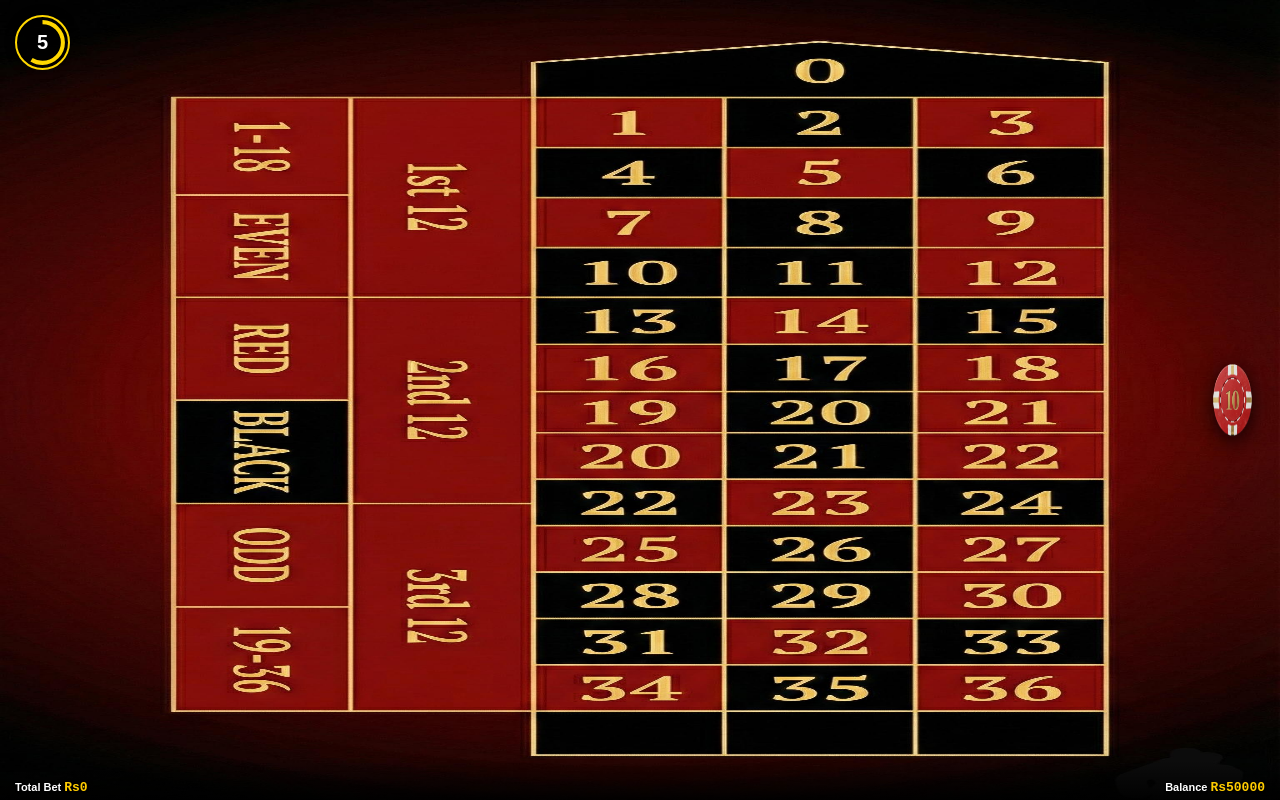
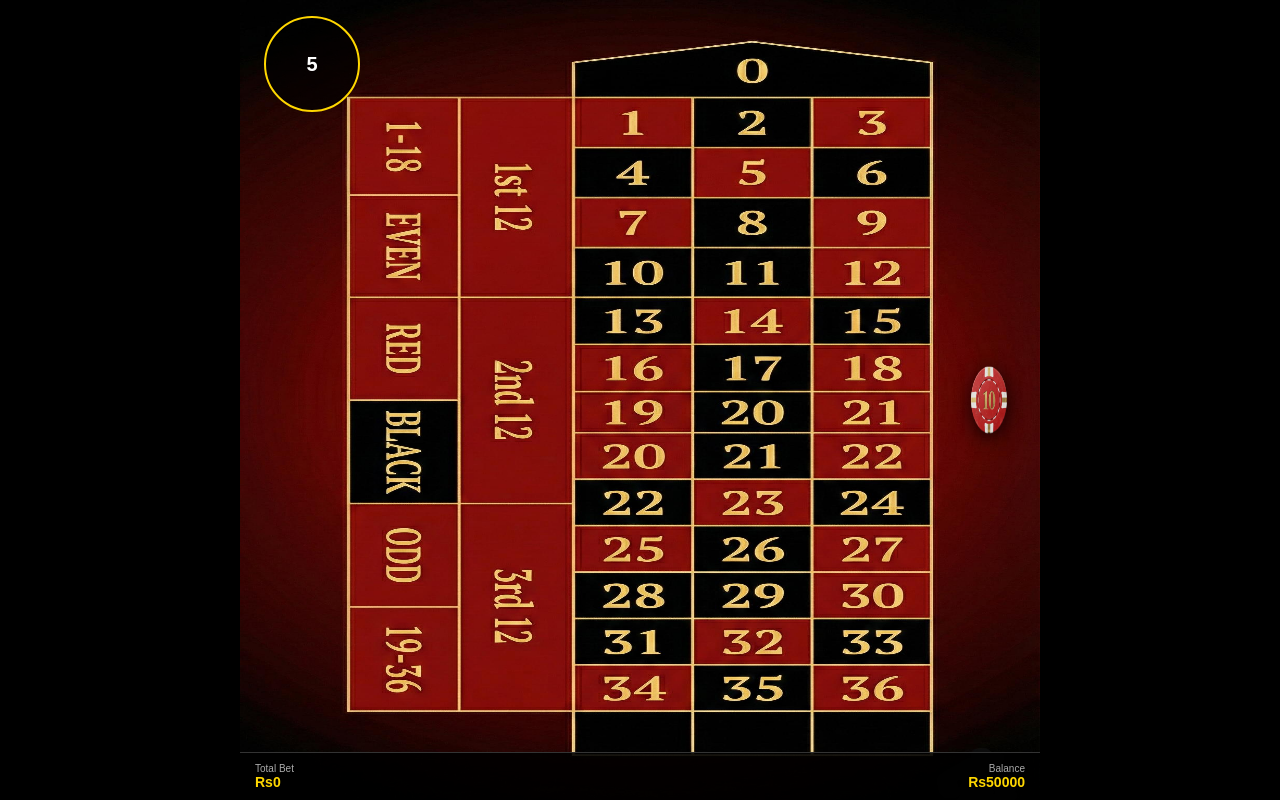
Before and after one commit to uzairop6363/Royal-Roulette-, a plain HTML site: page index.html in a window 1280 px wide. Drawn offline with Linux system fonts and the light colour scheme.

Commit message:
Update index.html

```diff
--- a/index.html
+++ b/index.html
@@ -3,371 +3,322 @@
 <head>
     <meta charset="UTF-8">
     <meta name="viewport" content="width=device-width, initial-scale=1.0, maximum-scale=1.0, user-scalable=no">
-    <title>Royal Roulette - Final Fix</title>
+    <title>Royal Roulette - Final Fixed</title>
     <style>
-        /* --- CORE --- */
-        * { box-sizing: border-box; -webkit-tap-highlight-color: transparent; }
+        /* --- 1. CORE RESET --- */
+        * { box-sizing: border-box; -webkit-tap-highlight-color: transparent; touch-action: manipulation; }
         body {
             margin: 0; padding: 0;
-            background: #120505;
-            font-family: 'Arial', sans-serif;
+            background-color: #000;
             height: 100vh; width: 100vw;
             overflow: hidden;
-            display: flex; flex-direction: column;
+            display: flex; justify-content: center; align-items: center;
+            font-family: Arial, sans-serif;
         }
 
-        /* --- 1. FULL SCREEN TABLE --- */
-        .table-view {
-            width: 100%; height: 100%;
-            position: absolute; top: 0; left: 0;
-            background: url('assets/table_dark.jpg') no-repeat center/100% 100%;
-            z-index: 10;
+        /* --- 2. THE GAME STAGE (ASPECT RATIO LOCK) --- */
+        /* Ye sabse zaroori cheez hai. Ye container game ko hamesha 9:16 shape me rakhega */
+        #game-stage {
+            position: relative;
+            width: 100vh; /* Height ke hisaab se width adjust hogi */
+            height: 100vh;
+            max-width: 100vw; /* Screen se bahar na jaye */
+            aspect-ratio: 9/16; /* Portrait Ratio Lock */
+            background: #120505;
+            box-shadow: 0 0 50px rgba(0,0,0,0.5);
+            overflow: hidden;
         }
 
-        /* --- GRID SYSTEM (Adjusted for Accuracy) --- */
+        /* Background Table Image */
+        .table-bg {
+            position: absolute; top: 0; left: 0; width: 100%; height: 100%;
+            background: url('assets/table_dark.jpg') no-repeat center/100% 100%;
+            z-index: 1;
+        }
 
-        /* Area for Numbers 1 to 36 */
-        .numbers-grid {
+        /* --- 3. PRECISE GRID SYSTEM --- */
+        /* Is grid ko maine image ke hisaab se adjust kiya hai */
+        .grid-layer {
             position: absolute;
-            top: 13.5%;      /* Image me jahan 1,2,3 shuru hoty hain */
-            left: 27%;       /* Sidebar bets ke baad */
-            width: 70%;      /* Numbers ki churai */
-            height: 73%;     /* 34,35,36 tak ki lambai */
+            top: 14%;       /* Table numbers yahan se shuru hoty hain */
+            left: 4.5%;     /* Left margin */
+            width: 91%;     /* Table width */
+            height: 72%;    /* Table height */
+            z-index: 10;
             display: grid;
-            grid-template-columns: 1fr 1fr 1fr; /* 3 Columns */
-            grid-template-rows: repeat(12, 1fr); /* 12 Rows */
+            grid-template-columns: 20% 1fr 1fr 1fr; /* Left Sidebar + 3 Number Cols */
             gap: 1px;
         }
 
-        /* Zero "0" Area */
+        /* Generic Click Zone */
+        .zone { position: relative; /* border: 1px solid rgba(255,255,0,0.1); Debug only */ }
+
+        /* Left Side Bets (1st 12, etc) */
+        .sidebar-zone { grid-column: 1; grid-row: span 4; }
+
+        /* Special Zero Zone */
         .zero-zone {
-            position: absolute; top: 6.5%; left: 27%; width: 70%; height: 6.5%;
-            z-index: 15;
+            position: absolute; top: 7.5%; left: 24%; width: 71.5%; height: 6.5%;
+            z-index: 15; /* border: 1px solid red; */
         }
 
-        /* Side Bets (Left Column) - Simplified Mapping */
-        .side-bets-container {
-            position: absolute; top: 13.5%; left: 3%; width: 23%; height: 73%;
-            display: flex; flex-direction: column;
-        }
-        .side-block-1 { height: 33.33%; width: 100%; } /* 1st 12 */
-        .side-block-2 { height: 33.33%; width: 100%; } /* 2nd 12 */
-        .side-block-3 { height: 33.33%; width: 100%; } /* 3rd 12 */
-
-        /* Click Zone Style (Debug border hata dia hai) */
-        .click-zone { position: relative; }
-
         /* Chips on Table */
-        .chip-placed {
+        .chip {
             position: absolute; top: 50%; left: 50%;
-            width: 32px; height: 32px; /* Bigger chips on table */
+            width: 80%; /* Box ke hisaab se size */
+            max-width: 35px; aspect-ratio: 1;
             transform: translate(-50%, -50%) scale(0);
-            animation: popIn 0.2s cubic-bezier(0.175, 0.885, 0.32, 1.275) forwards;
+            animation: dropIn 0.2s cubic-bezier(0.175, 0.885, 0.32, 1.275) forwards;
             pointer-events: none;
-            filter: drop-shadow(0 4px 4px rgba(0,0,0,0.8));
+            filter: drop-shadow(0 3px 5px rgba(0,0,0,0.8));
             z-index: 20;
         }
-        @keyframes popIn { to { transform: translate(-50%, -50%) scale(1); } }
+        @keyframes dropIn { to { transform: translate(-50%, -50%) scale(1); } }
 
-        /* --- 2. TIMER (TOP LEFT) --- */
+        /* --- 4. UI ELEMENTS --- */
+
+        /* Timer (Top Left) */
         .timer-badge {
-            position: absolute; top: 15px; left: 15px;
-            width: 55px; height: 55px;
-            background: rgba(0,0,0,0.8);
-            border: 2px solid #ffd700; border-radius: 50%;
-            display: flex; justify-content: center; align-items: center;
-            z-index: 50; box-shadow: 0 0 10px rgba(0,0,0,0.5);
+            position: absolute; top: 2%; left: 3%;
+            width: 12%; aspect-ratio: 1;
+            background: rgba(0,0,0,0.7); border: 2px solid gold; border-radius: 50%;
+            display: flex; justify-content: center; align-items: center; z-index: 50;
         }
-        .timer-svg { transform: rotate(-90deg); width: 100%; height: 100%; }
-        .timer-circle {
-            fill: none; stroke: #ffd700; stroke-width: 4;
-            stroke-dasharray: 125; stroke-dashoffset: 0;
-            transition: stroke-dashoffset 1s linear, stroke 0.3s;
-        }
-        .timer-text { position: absolute; color: #fff; font-weight: bold; font-size: 20px; }
-        .timer-danger .timer-circle { stroke: #ff0000; }
-        .timer-danger .timer-text { color: #ff0000; animation: pulse 0.5s infinite; }
-        @keyframes pulse { 50% { opacity: 0.5; } }
+        .timer-text { color: white; font-weight: bold; font-size: clamp(14px, 4vw, 20px); }
+        .timer-red { border-color: red; color: red; animation: blink 0.5s infinite; }
+        @keyframes blink { 50% { opacity: 0.5; } }
 
-        /* --- 3. SINGLE CHIP SELECTOR (RIGHT SIDE) --- */
-        .chip-selector-area {
-            position: absolute; right: 10px; top: 50%;
-            transform: translateY(-50%);
+        /* Right Side Chip Selector (Single Chip + Arrows) */
+        .chip-panel {
+            position: absolute; right: 2%; top: 50%; transform: translateY(-50%);
             display: flex; flex-direction: column; align-items: center; gap: 10px;
             z-index: 60;
         }
-
-        .arrow-btn {
+        .arrow {
             width: 40px; height: 40px;
             background: url('assets/btn_arrow.png') no-repeat center/contain;
-            cursor: pointer; filter: drop-shadow(0 2px 5px #000);
-            transition: transform 0.1s;
+            cursor: pointer; filter: drop-shadow(0 2px 2px #000);
         }
-        .arrow-btn.up { transform: rotate(0deg); }
-        .arrow-btn.down { transform: rotate(180deg); }
-        .arrow-btn:active { transform: scale(0.9) rotate(inherit); }
+        .arrow.down { transform: rotate(180deg); }
+        .arrow:active { transform: scale(0.9) rotate(inherit); }
 
-        /* The Main Big Chip */
-        .current-chip {
-            width: 75px; height: 75px; /* BIGGER CHIP */
-            transition: transform 0.2s cubic-bezier(0.175, 0.885, 0.32, 1.275);
+        .selected-chip-display {
+            width: 70px; height: 70px;
+            transition: transform 0.2s;
             filter: drop-shadow(0 5px 10px rgba(0,0,0,0.8));
         }
-        .chip-anim { animation: chipBounce 0.3s; }
-        @keyframes chipBounce { 0%{transform:scale(0.8);} 50%{transform:scale(1.1);} 100%{transform:scale(1);} }
+        .chip-bounce { animation: bounce 0.3s; }
+        @keyframes bounce { 0%{transform:scale(0.8);} 50%{transform:scale(1.1);} 100%{transform:scale(1);} }
 
-        /* --- 4. BOTTOM STATS (Minimal) --- */
-        .bottom-stats {
+        /* Bottom Info Bar (Minimal) */
+        .bottom-bar {
             position: absolute; bottom: 0; left: 0; width: 100%;
-            height: 40px;
-            background: linear-gradient(to top, rgba(0,0,0,0.9), transparent);
-            display: flex; align-items: flex-end; justify-content: space-between;
-            padding: 5px 15px; z-index: 60; pointer-events: none;
+            height: 6%; background: rgba(0,0,0,0.9);
+            display: flex; justify-content: space-between; align-items: center;
+            padding: 0 15px; border-top: 1px solid #333; z-index: 60;
         }
-        .stat-group { font-size: 11px; font-weight: 600; text-shadow: 0 1px 2px #000; }
-        .lbl { color: #fff; margin-right: 3px; }
-        .val { color: #ffcc00; font-size: 13px; font-family: monospace; }
+        .info-group { display: flex; flex-direction: column; }
+        .info-label { color: #aaa; font-size: 10px; }
+        .info-val { color: #ffd700; font-weight: bold; font-size: 14px; }
 
-        /* --- 5. WHEEL OVERLAY --- */
-        .wheel-overlay {
-            position: fixed; top: 0; left: 0; width: 100%; height: 100%;
+        /* Wheel Overlay */
+        .overlay {
+            position: absolute; top:0; left:0; width:100%; height:100%;
             background: rgba(0,0,0,0.95); z-index: 100;
             display: flex; justify-content: center; align-items: center;
-            opacity: 0; pointer-events: none; transition: opacity 0.5s;
+            opacity: 0; pointer-events: none; transition: 0.5s;
         }
-        .wheel-overlay.show { opacity: 1; pointer-events: auto; }
-        .wheel-group { position: relative; width: 300px; height: 300px; transform: scale(0.8); transition: 0.5s; }
-        .wheel-overlay.show .wheel-group { transform: scale(1); }
-        .wheel-img { position: absolute; top:0; left:0; width:100%; height:100%; }
-        .ball { position: absolute; top: 12%; left: 50%; width: 12px; height: 12px; background: white; border-radius: 50%; display: none; z-index:5; box-shadow: 0 0 10px white; }
-        .pointer { position: absolute; top: 0; left: 50%; transform: translateX(-50%); width: 0; height: 0; border-left: 15px solid transparent; border-right: 15px solid transparent; border-top: 25px solid gold; z-index: 10; }
+        .overlay.active { opacity: 1; pointer-events: auto; }
+        .wheel-box { position: relative; width: 85%; aspect-ratio: 1; transform: scale(0.8); transition: 0.5s; }
+        .overlay.active .wheel-box { transform: scale(1); }
+        .w-img { position: absolute; width:100%; height:100%; }
+        .pointer { position: absolute; top:-2%; left:48%; width:4%; height:8%; background:gold; clip-path: polygon(50% 100%, 0 0, 100% 0); z-index:10; }
 
         /* Win Popup */
-        .win-box {
+        .win-modal {
             position: absolute; top: 50%; left: 50%; transform: translate(-50%, -50%) scale(0);
-            width: 250px; height: 120px;
+            width: 70%; aspect-ratio: 2/1;
             background: url('assets/win_popup.png') no-repeat center/contain;
             display: flex; flex-direction: column; justify-content: center; align-items: center;
             z-index: 200; transition: 0.3s;
         }
-        .win-num { font-size: 60px; color: #fff; font-weight: 900; text-shadow: 0 0 10px gold; margin:0; }
+        .win-txt { font-size: 40px; color: gold; font-weight: 900; text-shadow: 0 2px 5px #000; margin:0; }
 
     </style>
 </head>
 <body>
 
-    <div class="table-view">
+    <div id="game-stage">
 
-        <div class="zero-zone click-zone" onclick="placeBet(0, this)"></div>
+        <div class="table-bg"></div>
 
-        <div class="side-bets-container">
-            <div class="side-block-1 click-zone" onclick="placeBet('1st12', this)"></div>
-            <div class="side-block-2 click-zone" onclick="placeBet('2nd12', this)"></div>
-            <div class="side-block-3 click-zone" onclick="placeBet('3rd12', this)"></div>
+        <div class="zero-zone zone" onclick="placeBet(0, this)"></div>
+
+        <div class="grid-layer" id="grid">
+            <div class="sidebar-zone zone" onclick="placeBet('1st12', this)"></div>
+            <div class="sidebar-zone zone" onclick="placeBet('2nd12', this)"></div>
+            <div class="sidebar-zone zone" onclick="placeBet('3rd12', this)"></div>
+
+            </div>
+
+        <div class="timer-badge" id="timerBadge">
+            <span class="timer-text" id="timer">10</span>
         </div>
 
-        <div class="numbers-grid" id="numGrid">
+        <div class="chip-panel">
+            <div class="arrow up" onclick="changeChip(1)"></div>
+            <img src="assets/chip_10.png" id="chipDisplay" class="selected-chip-display">
+            <div class="arrow down" onclick="changeChip(-1)"></div>
+        </div>
+
+        <div class="bottom-bar">
+            <div class="info-group">
+                <span class="info-label">Total Bet</span>
+                <span class="info-val">Rs<span id="betTxt">0</span></span>
             </div>
+            <div class="info-group" style="align-items: flex-end;">
+                <span class="info-label">Balance</span>
+                <span class="info-val">Rs<span id="balTxt">50000</span></span>
+            </div>
+        </div>
+
+        <div class="overlay" id="wheelLayer">
+            <div class="wheel-box">
+                <div class="pointer"></div>
+                <img src="assets/wheel_outer.png" class="w-img">
+                <img src="assets/wheel_spinner.png" class="w-img" id="spinner">
+            </div>
+            <div class="win-modal" id="winModal">
+                <h1 class="win-txt" id="winNum">0</h1>
+            </div>
+        </div>
 
     </div>
 
-    <div class="timer-badge" id="timerBadge">
-        <svg class="timer-svg" viewBox="0 0 50 50">
-            <circle class="timer-circle" cx="25" cy="25" r="20"></circle>
-        </svg>
-        <span class="timer-text" id="timerText">10</span>
-    </div>
+    <script>
+        // --- DATA ---
+        const chips = [10, 50, 100, 500, 1000];
+        const chipImgs = ['assets/chip_10.png', 'assets/chip_50.png', 'assets/chip_100.png', 'assets/chip_500.png', 'assets/chip_1k.png'];
+        let chipIdx = 0;
 
-    <div class="chip-selector-area">
-        <div class="arrow-btn up" onclick="changeChip(1)"></div>
-
-        <img src="assets/chip_10.png" id="activeChipImg" class="current-chip">
-
-        <div class="arrow-btn down" onclick="changeChip(-1)"></div>
-    </div>
-
-    <div class="bottom-stats">
-        <div class="stat-group">
-            <span class="lbl">Total Bet</span><span class="val">Rs<span id="totalBet">0</span></span>
-        </div>
-        <div class="stat-group">
-            <span class="lbl">Balance</span><span class="val">Rs<span id="balance">50000</span></span>
-        </div>
-    </div>
-
-    <div class="wheel-overlay" id="wheelView">
-        <div class="wheel-group">
-            <div class="pointer"></div>
-            <img src="assets/wheel_outer.png" class="wheel-img">
-            <img src="assets/wheel_spinner.png" class="wheel-img" id="spinner">
-            <div class="ball" id="ball"></div>
-        </div>
-        <div class="win-box" id="winModal"><div class="win-num" id="winVal">0</div></div>
-    </div>
-
-    <script>
-        // --- GAME CONFIG ---
-        const chips = [10, 50, 100, 500, 1000];
-        const chipFiles = [
-            'assets/chip_10.png', 'assets/chip_50.png', 'assets/chip_100.png',
-            'assets/chip_500.png', 'assets/chip_1k.png'
-        ];
-
-        let chipIndex = 0; // Current selected chip index
         let balance = 50000;
         let currentBet = 0;
         let bets = {};
-        let gameState = 'BETTING';
-        let timerVal = 10;
-        let timerInterval;
+        let time = 10;
+        let timerInt;
 
         window.onload = () => {
-            createGrid();
-            startTimer();
+            createTable();
+            startRound();
         };
 
-        // --- GRID GENERATION (1-36) ---
-        function createGrid() {
-            const grid = document.getElementById('numGrid');
-            // Standard Roulette Layout logic:
-            // Col 1: 3, 6, 9... (Top row visually if rotated) - Actually let's assume standard vertical list
+        function createTable() {
+            const grid = document.getElementById('grid');
+            // Create 36 boxes.
+            // NOTE: Grid fills Row by Row.
             // Row 1: 1, 2, 3
-            // Row 2: 4, 5, 6 ...
+            // Row 2: 4, 5, 6 etc.
             for(let i=1; i<=36; i++) {
-                const div = document.createElement('div');
-                div.className = 'click-zone';
-                // div.style.border = '1px solid rgba(255,255,255,0.2)'; // Uncomment to debug grid
-                div.onclick = function() { placeBet(i, this); };
-                grid.appendChild(div);
+                const d = document.createElement('div');
+                d.className = 'zone';
+                d.onclick = function() { placeBet(i, this); };
+                grid.appendChild(d);
             }
         }
 
-        // --- CHIP SELECTOR LOGIC ---
+        // --- CHIP LOGIC ---
         function changeChip(dir) {
-            chipIndex += dir;
-            // Loop functionality
-            if(chipIndex >= chips.length) chipIndex = 0;
-            if(chipIndex < 0) chipIndex = chips.length - 1;
+            chipIdx += dir;
+            if(chipIdx >= chips.length) chipIdx=0;
+            if(chipIdx < 0) chipIdx = chips.length-1;
 
-            const img = document.getElementById('activeChipImg');
-            // Remove animation class to restart it
-            img.classList.remove('chip-anim');
-            void img.offsetWidth; // Trigger reflow
-
-            img.src = chipFiles[chipIndex];
-            img.classList.add('chip-anim');
+            const img = document.getElementById('chipDisplay');
+            img.classList.remove('chip-bounce');
+            void img.offsetWidth; // reset anim
+            img.src = chipImgs[chipIdx];
+            img.classList.add('chip-bounce');
         }
 
-        // --- BETTING LOGIC ---
+        // --- BETTING ---
         function placeBet(target, el) {
-            if(gameState !== 'BETTING') return;
-            const amount = chips[chipIndex];
+            if(time <= 0) return; // Betting closed
+            const amt = chips[chipIdx];
+            if(balance < amt) return;
 
-            if(balance < amount) { alert("Insufficient Balance"); return; }
-
-            // Update Logic
-            balance -= amount;
-            currentBet += amount;
+            balance -= amt;
+            currentBet += amt;
 
             if(!bets[target]) bets[target] = 0;
-            bets[target] += amount;
+            bets[target] += amt;
 
             updateUI();
 
-            // Add Chip to Table
-            const chip = document.createElement('img');
-            chip.src = chipFiles[chipIndex];
-            chip.className = 'chip-placed';
-            // Slight offset for realism
-            chip.style.transform = `translate(-50%, -50%) translate(${Math.random()*6-3}px, ${Math.random()*6-3}px)`;
-
-            el.appendChild(chip);
+            const c = document.createElement('img');
+            c.src = chipImgs[chipIdx];
+            c.className = 'chip';
+            // Slight random offset so they stack naturally
+            const rx = (Math.random() * 10) - 5;
+            const ry = (Math.random() * 10) - 5;
+            c.style.transform = `translate(-50%, -50%) translate(${rx}px, ${ry}px)`;
+            el.appendChild(c);
         }
 
         function updateUI() {
-            document.getElementById('balance').innerText = balance;
-            document.getElementById('totalBet').innerText = currentBet;
+            document.getElementById('balTxt').innerText = balance;
+            document.getElementById('betTxt').innerText = currentBet;
         }
 
-        // --- TIMER & GAME LOOP ---
-        function startTimer() {
-            gameState = 'BETTING';
-            timerVal = 10;
-
-            // Clean UI
-            document.getElementById('wheelView').classList.remove('show');
-            document.getElementById('winModal').style.transform = "translate(-50%, -50%) scale(0)";
-            document.querySelectorAll('.chip-placed').forEach(c => c.remove());
+        // --- GAME LOOP ---
+        function startRound() {
+            time = 10;
             bets = {};
             currentBet = 0;
             updateUI();
 
-            updateTimerUI();
+            // Cleanup
+            document.querySelectorAll('.chip').forEach(c => c.remove());
+            document.getElementById('wheelLayer').classList.remove('active');
+            document.getElementById('winModal').style.transform = "translate(-50%, -50%) scale(0)";
+            document.getElementById('timerBadge').classList.remove('timer-red');
 
-            timerInterval = setInterval(() => {
-                timerVal--;
-                updateTimerUI();
-                if(timerVal <= 0) {
-                    clearInterval(timerInterval);
+            timerInt = setInterval(() => {
+                time--;
+                document.getElementById('timer').innerText = time;
+
+                if(time <= 3) document.getElementById('timerBadge').classList.add('timer-red');
+
+                if(time <= 0) {
+                    clearInterval(timerInt);
                     spinWheel();
                 }
             }, 1000);
         }
 
-        function updateTimerUI() {
-            const text = document.getElementById('timerText');
-            const badge = document.getElementById('timerBadge');
-            const circle = document.querySelector('.timer-circle');
+        function spinWheel() {
+            const overlay = document.getElementById('wheelLayer');
+            const spinner = document.getElementById('spinner');
+            overlay.classList.add('active');
 
-            text.innerText = timerVal;
-            const offset = 125 - (timerVal / 10) * 125;
-            circle.style.strokeDashoffset = offset;
+            const res = Math.floor(Math.random() * 37);
+            const deg = 1080 + Math.random() * 360; // 3+ full spins
 
-            if(timerVal <= 3) badge.classList.add('timer-danger');
-            else badge.classList.remove('timer-danger');
-        }
+            spinner.style.transition = "transform 4s cubic-bezier(0.3, 1, 0.2, 1)";
+            spinner.style.transform = `rotate(${deg}deg)`;
 
-        // --- SPIN LOGIC ---
-        function spinWheel() {
-            gameState = 'SPINNING';
-            document.getElementById('wheelView').classList.add('show');
-
-            const s = document.getElementById('spinner');
-            const b = document.getElementById('ball');
-            const res = Math.floor(Math.random() * 37);
-
-            // Wheel Spin
-            const deg = 1440 + Math.random() * 360;
-            s.style.transition = "transform 4s cubic-bezier(0.1, 0.8, 0.1, 1)";
-            s.style.transform = `rotate(${deg}deg)`;
-
-            // Ball Spin
-            b.style.display = 'block';
-            b.animate([
-                { transform: 'rotate(0deg) translateY(100px)' },
-                { transform: `rotate(-${deg+140}deg) translateY(65px)` }
-            ], { duration: 4000, easing: 'cubic-bezier(0.2,0.8,0.1,1)', fill: 'forwards' });
-
-            setTimeout(() => {
-                showWin(res);
-            }, 4500);
+            setTimeout(() => showWin(res), 4500);
         }
 
         function showWin(num) {
-            const modal = document.getElementById('winModal');
-            document.getElementById('winVal').innerText = num;
-            modal.style.transform = "translate(-50%, -50%) scale(1)";
+            document.getElementById('winNum').innerText = num;
+            document.getElementById('winModal').style.transform = "translate(-50%, -50%) scale(1)";
 
-            // Simple Payout Logic (Number match only for demo)
             let win = 0;
             if(bets[num]) win = bets[num] * 36;
+            // Add other logic (Red/Black) here based on 'num'
 
-            if(win > 0) {
-                balance += win;
-                updateUI();
-            }
+            if(win > 0) balance += win;
 
-            setTimeout(startTimer, 3000);
+            setTimeout(startRound, 3000);
         }
 
     </script>
```
